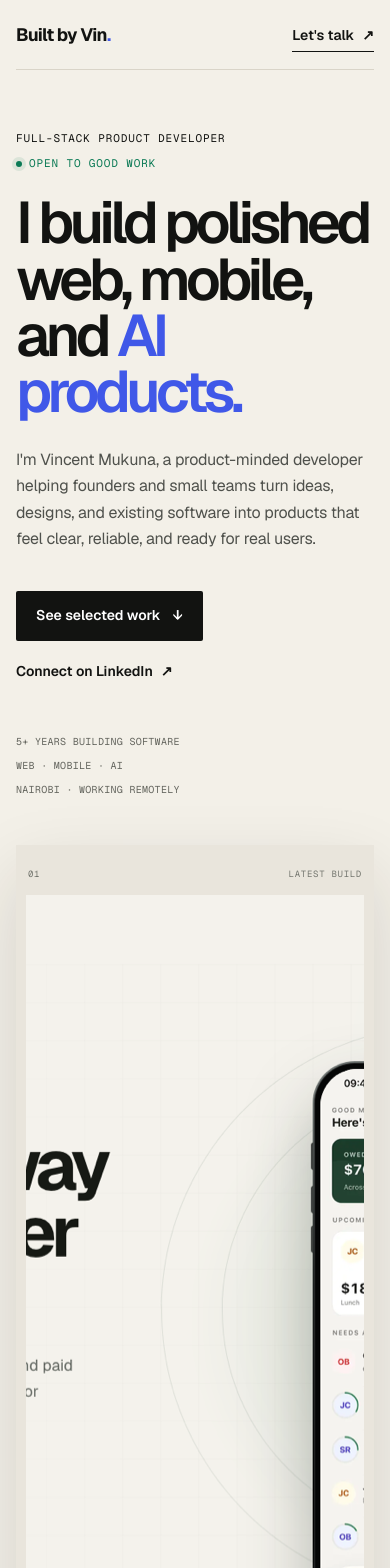
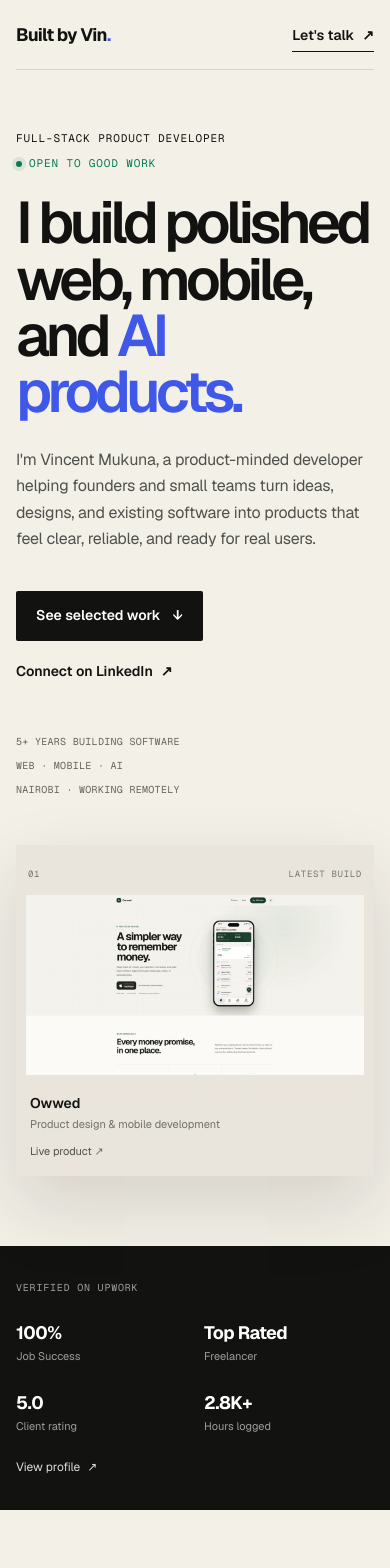
Before and after one commit to VincentMukuna/builtbyvin, a Next.js app: page / in a window 390 px wide. Shown: the top 1568 px of the page. Built offline with nearby package versions, Linux system fonts and the light colour scheme.

Commit message:
Fix responsive portfolio imagery

```diff
--- a/app/globals.css
+++ b/app/globals.css
@@ -258,9 +258,7 @@ footer a:hover {
 
 .hero-visual img {
   width: 100%;
-  aspect-ratio: 16 / 9;
-  object-fit: cover;
-  object-position: center;
+  height: auto;
 }
 
 .visual-label {
@@ -439,6 +437,7 @@ footer a:hover {
 
 .project-image img {
   width: 100%;
+  height: auto;
   box-shadow: 0 24px 50px rgba(24, 24, 19, 0.17);
   transition: transform 500ms cubic-bezier(0.2, 0.8, 0.2, 1);
 }
@@ -828,10 +827,6 @@ footer {
     padding: 10px;
   }
 
-  .hero-visual img {
-    aspect-ratio: 16 / 9;
-  }
-
   .visual-caption {
     align-items: flex-start;
     flex-direction: column;
@@ -895,7 +890,11 @@ footer {
   }
 
   .project-copy h3 {
-    font-size: 46px;
+    font-size: clamp(38px, 12vw, 46px);
+  }
+
+  .project-stock .project-copy h3 {
+    font-size: clamp(30px, 9.5vw, 42px);
   }
 
   .project-lede {
@@ -903,7 +902,7 @@ footer {
   }
 
   .project-image {
-    padding: 20px;
+    padding: 12px;
   }
 
   .project-footer {
```
